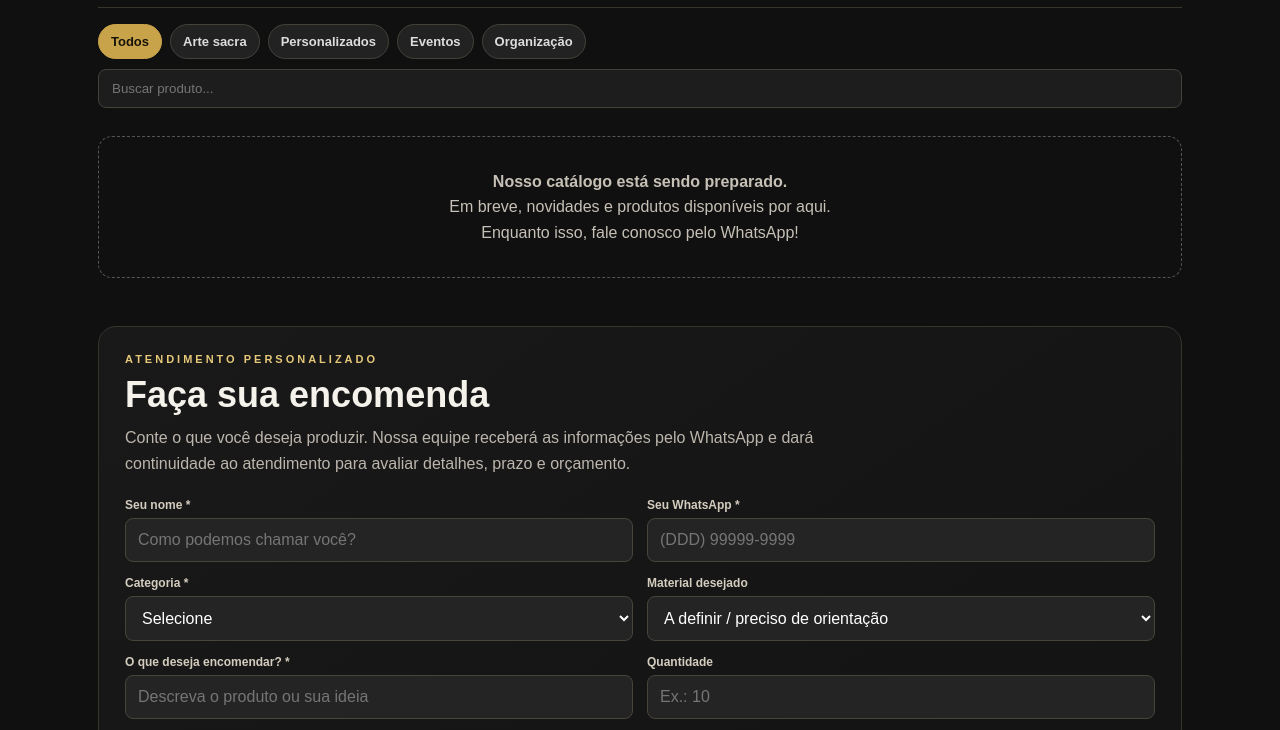
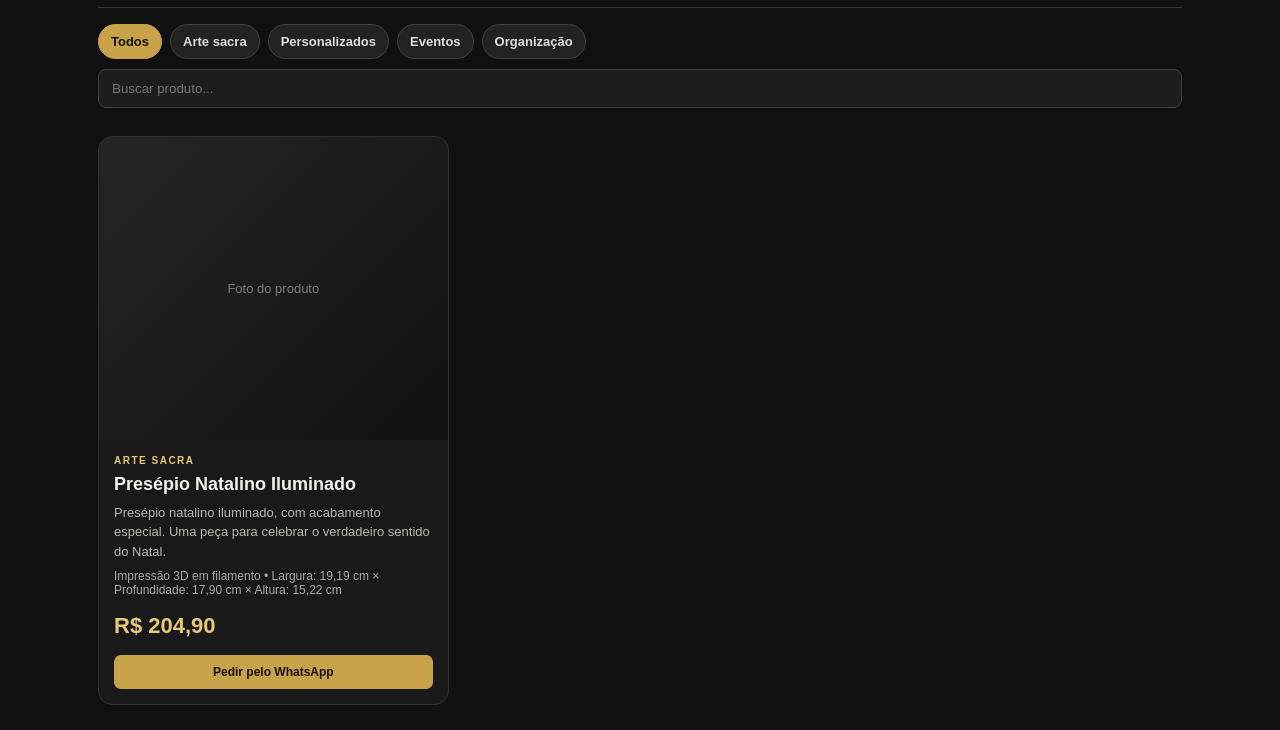
Before and after one commit to carloscastroadm-ship-it/decastro3d-site, a plain HTML site: page catalogo.html in a window 1280 px wide. Shown: the part 380-1110 px from the top of the page. Drawn offline with Linux system fonts and the light colour scheme.

Commit message:
Update catalogo.html

```diff
--- a/catalogo.html
+++ b/catalogo.html
@@ -124,6 +124,19 @@ textarea{min-height:75px;resize:vertical}.wide{grid-column:1/-1}.admin-actions{d
 <script>
 const KEY='decastro3d_catalog_v1';
 let products=JSON.parse(localStorage.getItem(KEY)||'[]');
+
+if(!products.some(p=>p.id==='presepio-natalino-2026')){
+ products.unshift({
+  id:'presepio-natalino-2026',
+  name:'Presépio Natalino Iluminado',
+  category:'Arte sacra',
+  price:204.90,
+  material:'Impressão 3D em filamento',
+  size:'Largura: 19,19 cm × Profundidade: 17,90 cm × Altura: 15,22 cm',
+  description:'Presépio natalino iluminado, com acabamento especial. Uma peça para celebrar o verdadeiro sentido do Natal.'
+ });
+ localStorage.setItem(KEY,JSON.stringify(products));
+}
 let activeFilter='Todos';
 const $=id=>document.getElementById(id);
 const money=v=>Number(v).toLocaleString('pt-BR',{style:'currency',currency:'BRL'});
```
